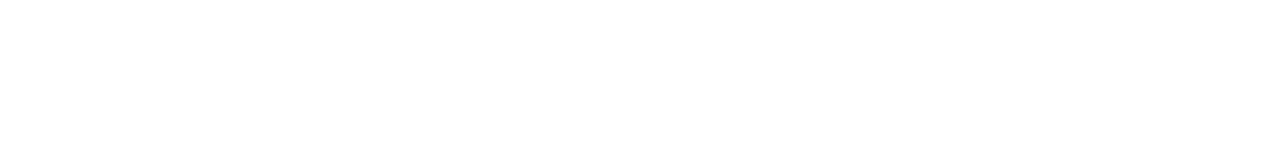
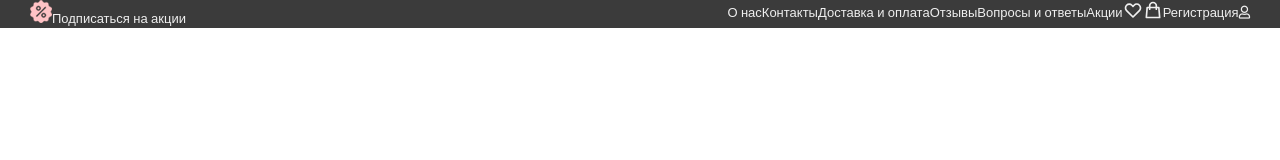
Before and after one commit to Bahram101/shop_parfum, a website: page index.html in a window 1280 px wide. Drawn offline with nearby package versions, Linux system fonts and the light colour scheme.

Commit message:
'header-top-start'

```diff
--- a/index.html
+++ b/index.html
@@ -6,14 +6,49 @@
           content="width=device-width, user-scalable=no, initial-scale=1.0, maximum-scale=1.0, minimum-scale=1.0">
     <meta http-equiv="X-UA-Compatible" content="ie=edge">
     <title>Parfum - main page</title>
-    <link rel="stylesheet" href="css/style.css">
+    <link rel="stylesheet" href="node_modules/@fortawesome/fontawesome-free/css/all.css">
+    <link rel="stylesheet" href="./css/style.css">
 </head>
 <body>
 
 <header>
     <div class="header__top">
-        <div class="subscribe"></div>
-        <div class="header__right"></div>
+        <div class="header-top__container">
+            <div class="subscribe">
+                <a href=""><img src="./img/subs-icon.png" alt="иконка подписки">Подписаться на акции</a>
+            </div>
+            <div class="menu-top">
+                <ul class="menu">
+                    <li><a href="#">О нас</a></li>
+                    <li><a href="#">Контакты</a></li>
+                    <li><a href="#">Доставка и оплата</a></li>
+                    <li><a href="#">Отзывы </a></li>
+                    <li><a href="#">Вопросы и ответы</a></li>
+                    <li><a href="#">Акции</a></li>
+                </ul>
+                <div class="menu-top__item">
+                    <a href="#">
+                        <svg xmlns="http://www.w3.org/2000/svg" width="20" class="h-6 w-6" fill="none" viewBox="0 0 24 24" stroke="currentColor">
+                            <path stroke-linecap="round" stroke-linejoin="round" stroke-width="2" d="M4.318 6.318a4.5 4.5 0 000 6.364L12 20.364l7.682-7.682a4.5 4.5 0 00-6.364-6.364L12 7.636l-1.318-1.318a4.5 4.5 0 00-6.364 0z" />
+                        </svg>
+                    </a>
+                </div>
+                <div class="menu-top__item">
+                    <a href="#">
+                        <svg xmlns="http://www.w3.org/2000/svg" width="20" class="h-6 w-6" fill="none" viewBox="0 0 24 24" stroke="currentColor">
+                            <path stroke-linecap="round" stroke-linejoin="round" stroke-width="2" d="M16 11V7a4 4 0 00-8 0v4M5 9h14l1 12H4L5 9z" width="" />
+                        </svg>
+                    </a>
+                </div>
+                <div class="menu-top__item">
+                    <a href="#">Регистрация</a>
+                </div>
+                <div class="menu-top__item">
+                    <a href="#"><i class="far fa-user fa-2x"></i></a>
+                </div>
+            </div>
+        </div>
+
     </div>
     <div class="header__center"></div>
     <div class="header__bottom"></div>
--- a/package.json
+++ b/package.json
@@ -9,6 +9,7 @@
   "author": "BahramJS",
   "license": "ISC",
   "dependencies": {
+    "@fortawesome/fontawesome-free": "^5.15.3",
     "bootstrap": "^5.0.1"
   }
 }
--- a/scss/style.scss
+++ b/scss/style.scss
@@ -1,5 +1,63 @@
 @import url('https://fonts.googleapis.com/css2?family=Open+Sans:wght@400;700&display=swap');
 
+*{
+    margin: 0;
+    padding: 0;
+    box-sizing: border-box;
+    list-style: none;
+    text-decoration: none;
+}
+
 body{
+    font-family: 'Open Sans', sans-serif;
 
 }
+
+header{
+    .header__top{
+        background: #3b3b3b;
+        color:white;
+
+        .header-top__container{
+            padding: 0 30px;
+            display: flex;
+            justify-content: space-between;
+            .subscribe{
+                a{
+                    color:#efefef;
+                    font-size: 13px;
+                }
+            }
+            .menu-top{
+                display: flex;
+                justify-content: space-between;
+                .menu{
+                    display: flex;
+                    justify-content: space-around;
+                    li{
+                        a{
+                            color:#efefef;
+                            font-size: 13px;
+                        }
+
+                    }
+                }
+                .menu-top__item{
+                    a{
+                        color:#efefef;
+                        font-size: 13px;
+                        svg{
+                            stroke:#efefef;
+                        }
+                        .fa-user{
+                            font-size:20px;
+                            color:#efefef;
+                            font-size: 13px;
+                        }
+                    }
+                }
+            }
+        }
+
+    }
+}
```
Also changed, not shown: css/style.css, img/subs-icon.png (added), 1 other file.
